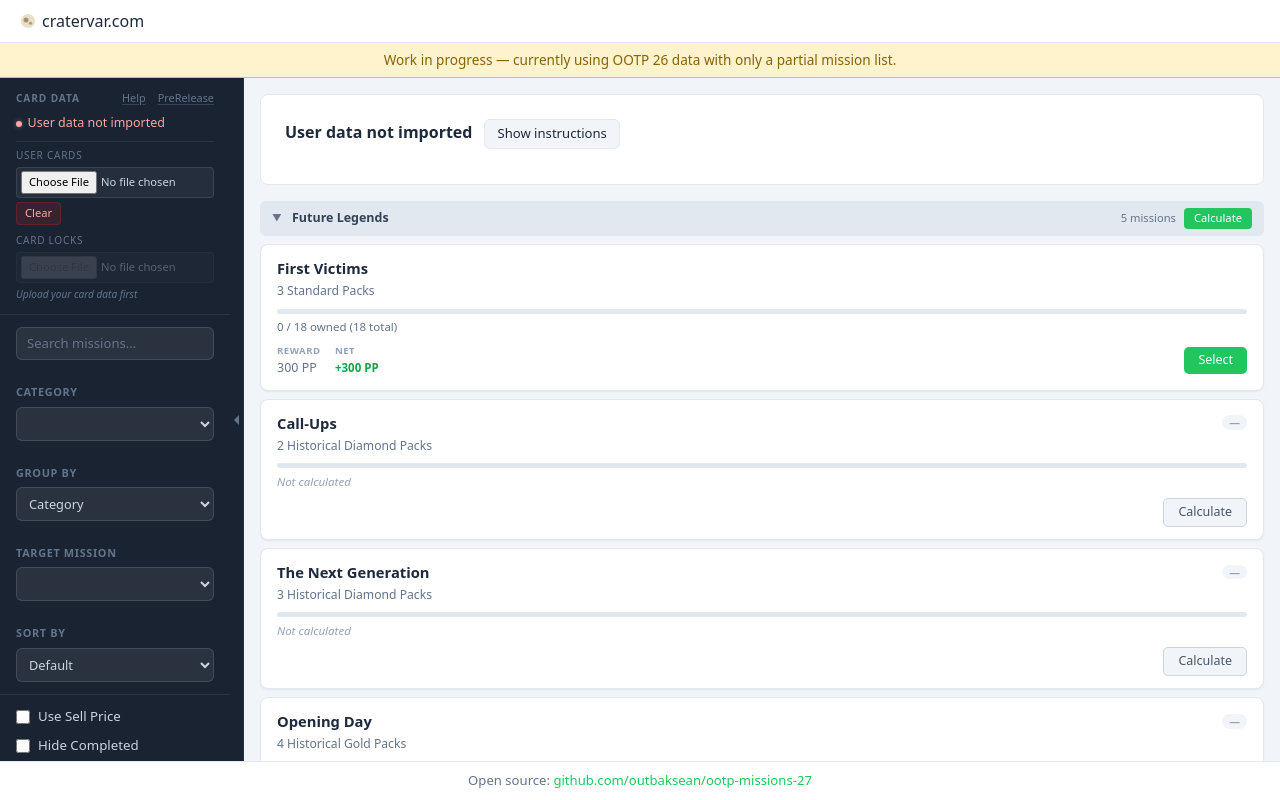
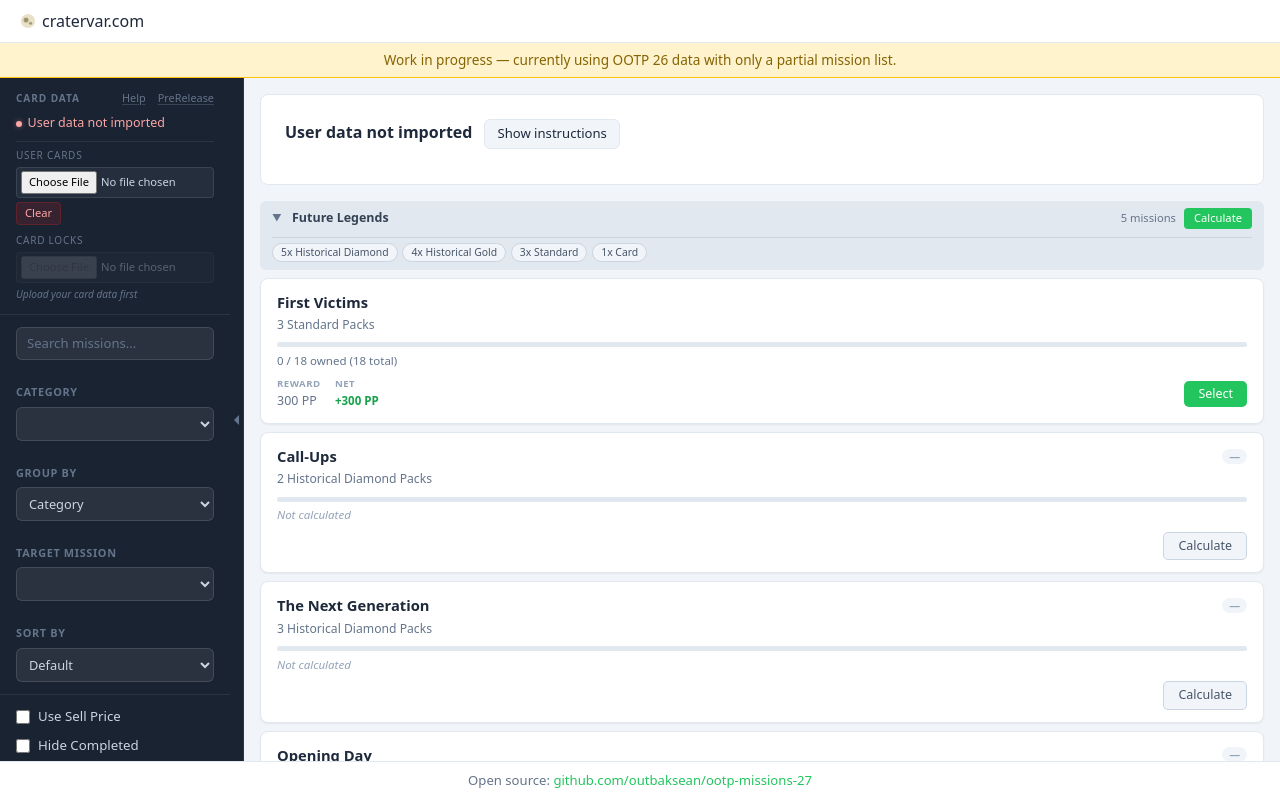
Before and after one commit to outbaksean/ootp-missions-27, a Vue app in the folder app/: page / in a window 1280 px wide. Built offline with nearby package versions, Linux system fonts and the light colour scheme.

Commit message:
Add combined rewards to group

```diff
--- a/app/src/components/MissionList.vue
+++ b/app/src/components/MissionList.vue
@@ -62,6 +62,17 @@
         >
           Calculate
         </button>
+        <div
+          v-if="groupRewardItems(group.missions).length"
+          class="group-rewards-bar"
+        >
+          <span
+            v-for="item in groupRewardItems(group.missions)"
+            :key="item.label"
+            class="group-reward-chip"
+            >{{ item.count }}x {{ item.label }}</span
+          >
+        </div>
       </div>
 
       <template v-if="!group.label || !collapsed.has(group.label)">
@@ -303,6 +314,33 @@ function groupValueIsPositive(missions: UserMission[]): boolean {
   return withValue.reduce((sum, m) => sum + m.missionValue!, 0) >= 0;
 }
 
+function groupRewardItems(
+  missions: UserMission[],
+): { label: string; count: number }[] {
+  const packCounts = new Map<string, number>();
+  let cardCount = 0;
+  for (const mission of missions) {
+    for (const reward of mission.rawMission.rewards ?? []) {
+      if (reward.type === "pack") {
+        packCounts.set(
+          reward.packType,
+          (packCounts.get(reward.packType) ?? 0) + reward.count,
+        );
+      } else if (reward.type === "card") {
+        cardCount += reward.count ?? 1;
+      }
+    }
+  }
+  const items: { label: string; count: number }[] = [];
+  for (const [packType, count] of packCounts) {
+    items.push({ label: packType, count });
+  }
+  if (cardCount > 0) {
+    items.push({ label: "Card", count: cardCount });
+  }
+  return items.sort((a, b) => b.count - a.count);
+}
+
 function progressPercent(mission: UserMission): number {
   if (mission.completed) return 100;
   if (mission.progressText === "Not Calculated") return 0;
@@ -343,6 +381,7 @@ function progressLabel(mission: UserMission): string {
 .group-header {
   display: flex;
   align-items: center;
+  flex-wrap: wrap;
   gap: 0.5rem;
   width: 100%;
   background: #e2e8f0;
@@ -435,6 +474,26 @@ function progressLabel(mission: UserMission): string {
 
 .group-value--neg {
   color: #dc2626;
+}
+
+.group-rewards-bar {
+  width: 100%;
+  display: flex;
+  flex-wrap: wrap;
+  gap: 0.3rem;
+  padding-top: 0.3rem;
+  border-top: 1px solid #cbd5e1;
+}
+
+.group-reward-chip {
+  font-size: 0.65rem;
+  padding: 1px 8px;
+  border-radius: 999px;
+  background: #f1f5f9;
+  color: #475569;
+  font-weight: 500;
+  border: 1px solid #cbd5e1;
+  white-space: nowrap;
 }
 
 /* ─── MISSION CARD ─── */
```
Also changed, not shown: app/src/components/Missions.vue (+2 -7 lines), 1 other file (tests, documents, lock files or other folders).
